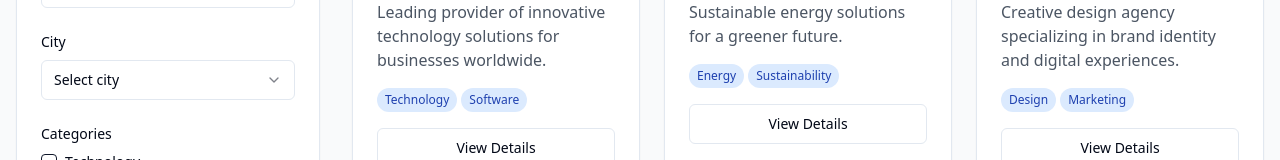
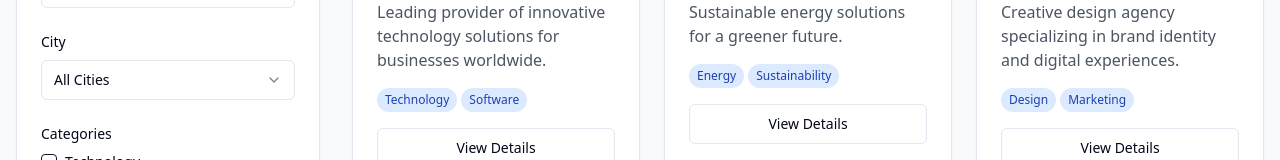
Before and after one commit to Befach/swift-supplier-catalogue, a React (Vite) app: page /catalogue in a window 1280 px wide. Shown: the part 342-502 px from the top of the page. Built offline with nearby package versions, Linux system fonts and the light colour scheme.

Commit message:
Fix: Select component value error
Ensures that the `value` prop of `Select.Item` is not an empty string to prevent the Radix UI Select component error. This was causing an issue in the `SupplierFilters` component.

```diff
--- a/src/components/SupplierFilters.tsx
+++ b/src/components/SupplierFilters.tsx
@@ -63,14 +63,14 @@ export const SupplierFilters: React.FC<SupplierFiltersProps> = ({
         <div>
           <label className="text-sm font-medium mb-2 block">City</label>
           <Select
-            value={filters.city || ''}
-            onValueChange={(value) => onFiltersChange({ city: value || undefined })}
+            value={filters.city || 'all'}
+            onValueChange={(value) => onFiltersChange({ city: value === 'all' ? undefined : value })}
           >
             <SelectTrigger>
               <SelectValue placeholder="Select city" />
             </SelectTrigger>
             <SelectContent>
-              <SelectItem value="">All Cities</SelectItem>
+              <SelectItem value="all">All Cities</SelectItem>
               {CITIES.map(city => (
                 <SelectItem key={city} value={city}>{city}</SelectItem>
               ))}
```
